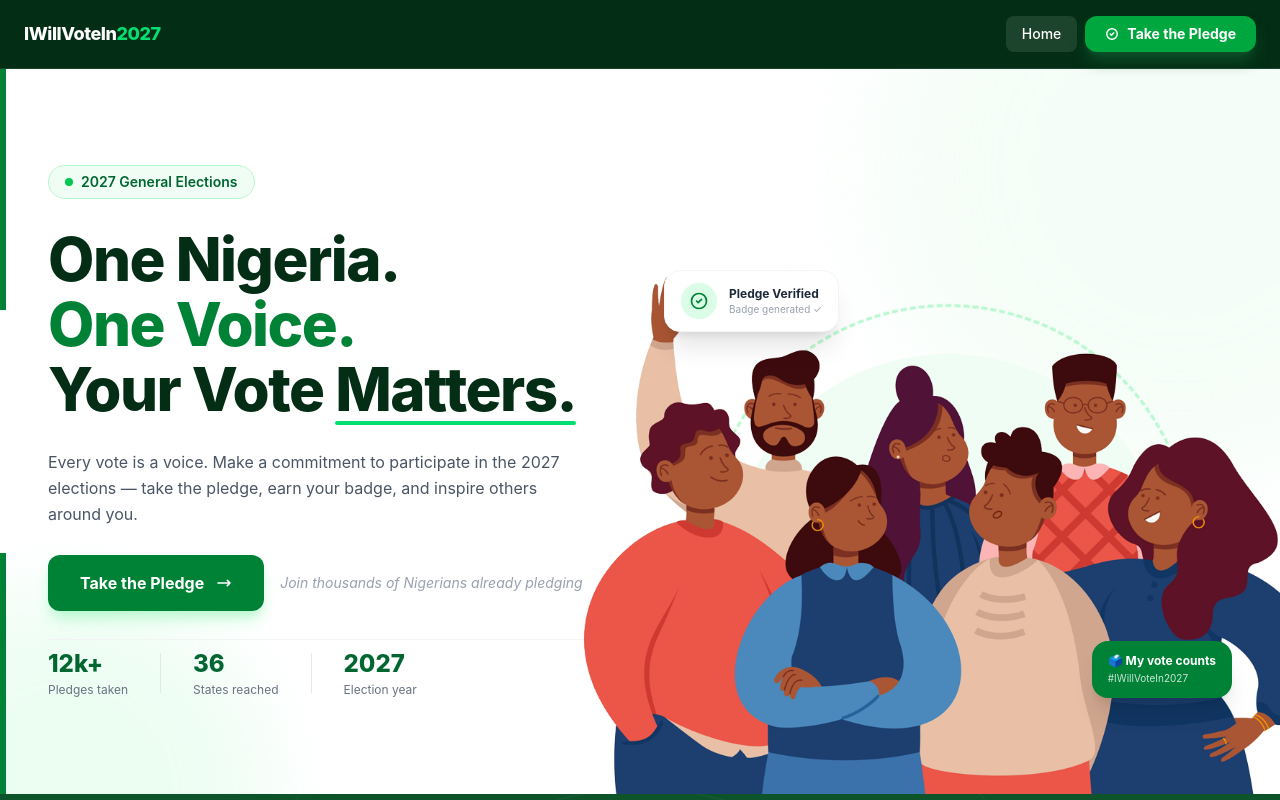
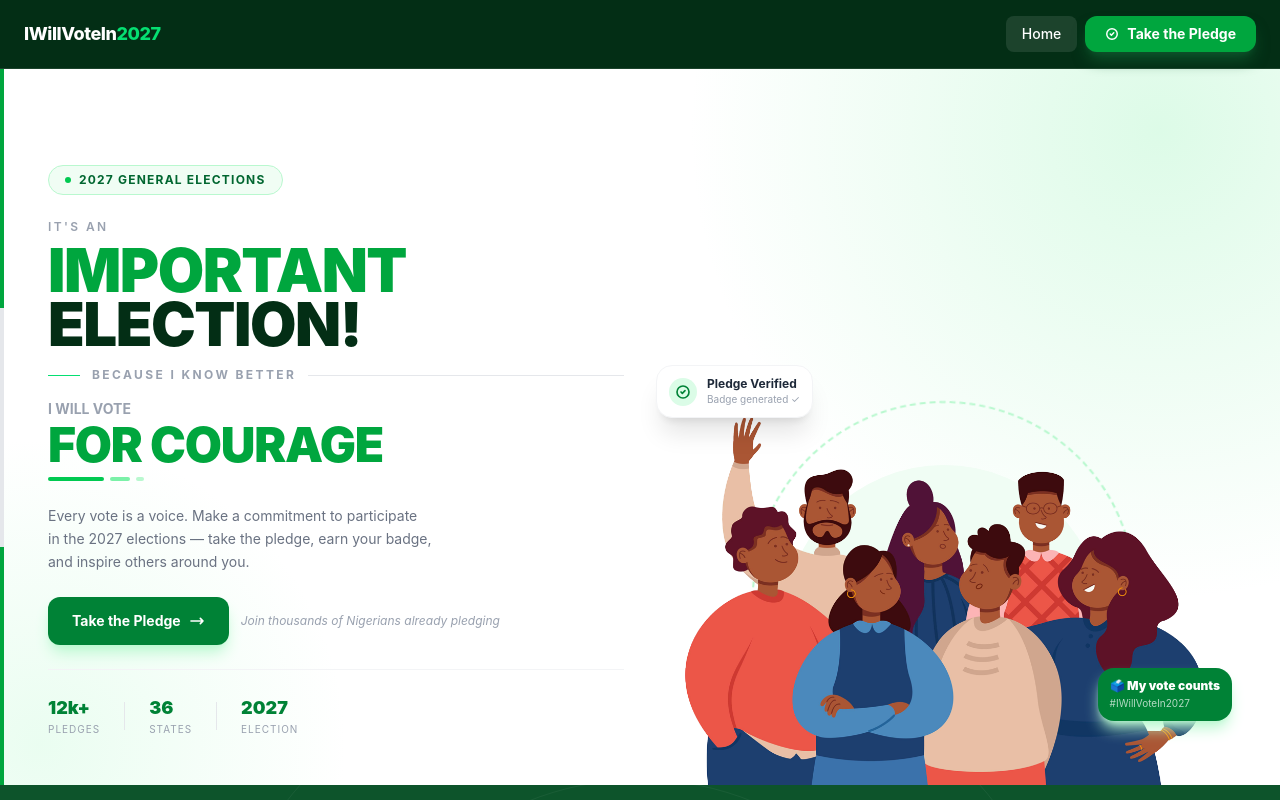
Before and after one commit to mrseewhy/iwin, a React (Vite) app: page / in a window 1280 px wide. Shown: the top 800 px of the page. Built offline with nearby package versions, Linux system fonts and the light colour scheme.

Commit message:
hero section chnaged

```diff
--- a/src/components/Hero.tsx
+++ b/src/components/Hero.tsx
@@ -1,3 +1,135 @@
+
+
+// import { Link } from "react-router-dom"
+
+// export default function Hero() {
+//     return (
+//         <section className="relative bg-white overflow-hidden">
+
+//             {/* Decorative background blobs */}
+//             <div className="absolute top-0 right-0 w-[600px] h-[600px] bg-green-50 rounded-full -translate-y-1/3 translate-x-1/3 blur-3xl opacity-70 pointer-events-none" />
+//             <div className="absolute bottom-0 left-0 w-[400px] h-[400px] bg-green-100 rounded-full translate-y-1/2 -translate-x-1/3 blur-2xl opacity-50 pointer-events-none" />
+
+//             {/* Nigeria flag accent strip */}
+//             <div className="absolute left-0 top-0 h-full w-1.5 flex flex-col">
+//                 <div className="flex-1 bg-green-700" />
+//                 <div className="flex-1 bg-white border-y border-gray-100" />
+//                 <div className="flex-1 bg-green-700" />
+//             </div>
+
+//             <div className="relative max-w-7xl mx-auto px-8 lg:px-12 grid lg:grid-cols-2 gap-12 items-end w-full">
+
+//                 {/* LEFT SIDE — padded top & bottom, vertically centered */}
+//                 <div className="space-y-7 py-20 lg:py-24">
+
+//                     {/* Election year badge */}
+//                     <div className="inline-flex items-center gap-2 bg-green-50 border border-green-200 text-green-800 text-sm font-semibold px-4 py-1.5 rounded-full">
+//                         <span className="w-2 h-2 bg-green-500 rounded-full animate-pulse" />
+//                         2027 General Elections
+//                     </div>
+
+//                     {/* Headline — one step smaller so left col matches right col height */}
+//                     <h1 className="text-4xl md:text-5xl lg:text-6xl font-extrabold text-green-950 leading-[1.08] tracking-tight">
+//                         One Nigeria.
+//                         <br />
+//                         <span className="text-green-700">One Voice.</span>
+//                         <br />
+//                         Your Vote{" "}
+//                         <span className="relative inline-block">
+//                             Matters.
+//                             <span className="absolute -bottom-1 left-0 w-full h-1 bg-green-400 rounded-full" />
+//                         </span>
+//                     </h1>
+
+
+
+//                     {/* Supporting text */}
+//                     <p className="text-base text-gray-600 max-w-lg leading-relaxed">
+//                         Every vote is a voice. Make a commitment to participate in the
+//                         2027 elections — take the pledge, earn your badge, and inspire
+//                         others around you.
+//                     </p>
+
+//                     {/* CTA row */}
+//                     <div className="flex flex-col sm:flex-row items-start sm:items-center gap-4">
+//                         <Link
+//                             to="/pledge"
+//                             className="group inline-flex items-center gap-3 bg-green-700 hover:bg-green-800 text-white px-8 py-4 rounded-xl font-bold text-base transition-all duration-200 shadow-lg shadow-green-200 hover:shadow-green-300 hover:-translate-y-0.5"
+//                         >
+//                             Take the Pledge
+//                             <svg
+//                                 className="w-4 h-4 transition-transform duration-200 group-hover:translate-x-1"
+//                                 fill="none"
+//                                 stroke="currentColor"
+//                                 viewBox="0 0 24 24"
+//                             >
+//                                 <path strokeLinecap="round" strokeLinejoin="round" strokeWidth={2.5} d="M17 8l4 4m0 0l-4 4m4-4H3" />
+//                             </svg>
+//                         </Link>
+//                         <span className="text-sm text-gray-400 italic">
+//                             Join thousands of Nigerians already pledging
+//                         </span>
+//                     </div>
+
+//                     {/* Social proof stats */}
+//                     <div className="flex items-center gap-8 pt-2 border-t border-gray-100">
+//                         <div>
+//                             <p className="text-2xl font-extrabold text-green-800">12k+</p>
+//                             <p className="text-xs text-gray-500 mt-0.5">Pledges taken</p>
+//                         </div>
+//                         <div className="w-px h-10 bg-gray-200" />
+//                         <div>
+//                             <p className="text-2xl font-extrabold text-green-800">36</p>
+//                             <p className="text-xs text-gray-500 mt-0.5">States reached</p>
+//                         </div>
+//                         <div className="w-px h-10 bg-gray-200" />
+//                         <div>
+//                             <p className="text-2xl font-extrabold text-green-800">2027</p>
+//                             <p className="text-xs text-gray-500 mt-0.5">Election year</p>
+//                         </div>
+//                     </div>
+//                 </div>
+
+//                 {/* RIGHT SIDE — no padding-bottom so image sits flush at base */}
+//                 <div className="relative flex items-end justify-center pt-16">
+
+//                     {/* Green circle — anchored to bottom center */}
+//                     <div className="absolute bottom-0 left-1/2 -translate-x-1/2 w-[320px] h-[320px] lg:w-[440px] lg:h-[440px] bg-green-50 rounded-full pointer-events-none" />
+
+//                     {/* Spinning dashed ring — anchored to bottom center */}
+//                     <div className="absolute bottom-0 left-1/2 -translate-x-1/2 w-[360px] h-[360px] lg:w-[490px] lg:h-[490px] rounded-full border-[3px] border-dashed border-green-200 animate-[spin_30s_linear_infinite] pointer-events-none" />
+
+//                     {/* Hero image — flush to the bottom of the section */}
+//                     <img
+//                         src="/img/hero-bg.png"
+//                         alt="Nigerians united, ready to vote in 2027"
+//                         className="relative z-10 w-auto h-[420px] lg:h-[540px] max-w-none object-contain object-bottom block"
+//                     />
+
+//                     {/* Floating badge — top left */}
+//                     <div className="absolute top-20 left-0 z-20 bg-white rounded-2xl shadow-xl border border-gray-100 px-4 py-3 flex items-center gap-3">
+//                         <div className="w-9 h-9 bg-green-100 rounded-full flex items-center justify-center shrink-0">
+//                             <svg className="w-5 h-5 text-green-700" fill="none" stroke="currentColor" viewBox="0 0 24 24">
+//                                 <path strokeLinecap="round" strokeLinejoin="round" strokeWidth={2} d="M9 12l2 2 4-4m6 2a9 9 0 11-18 0 9 9 0 0118 0z" />
+//                             </svg>
+//                         </div>
+//                         <div>
+//                             <p className="text-xs font-bold text-gray-800">Pledge Verified</p>
+//                             <p className="text-[10px] text-gray-400">Badge generated ✓</p>
+//                         </div>
+//                     </div>
+
+//                     {/* Floating badge — mid right */}
+//                     <div className="absolute bottom-24 right-0 z-20 bg-green-700 text-white rounded-2xl shadow-xl px-4 py-3">
+//                         <p className="text-xs font-bold">🗳️ My vote counts</p>
+//                         <p className="text-[10px] opacity-80 mt-0.5">#IWillVoteIn2027</p>
+//                     </div>
+
+//                 </div>
+//             </div>
+//         </section>
+//     )
+// }
 
 
 import { Link } from "react-router-dom"
@@ -6,109 +138,124 @@ export default function Hero() {
     return (
         <section className="relative bg-white overflow-hidden">
 
-            {/* Decorative background blobs */}
-            <div className="absolute top-0 right-0 w-[600px] h-[600px] bg-green-50 rounded-full -translate-y-1/3 translate-x-1/3 blur-3xl opacity-70 pointer-events-none" />
-            <div className="absolute bottom-0 left-0 w-[400px] h-[400px] bg-green-100 rounded-full translate-y-1/2 -translate-x-1/3 blur-2xl opacity-50 pointer-events-none" />
+            {/* Soft green glow — top right */}
+            <div className="absolute top-0 right-0 w-[600px] h-[600px] pointer-events-none"
+                style={{ background: "radial-gradient(circle at 80% 10%, rgba(187,247,208,0.5) 0%, transparent 65%)" }} />
+            {/* Soft glow — bottom left */}
+            <div className="absolute bottom-0 left-0 w-[400px] h-[400px] pointer-events-none"
+                style={{ background: "radial-gradient(circle at 10% 90%, rgba(220,252,231,0.6) 0%, transparent 60%)" }} />
 
-            {/* Nigeria flag accent strip */}
-            <div className="absolute left-0 top-0 h-full w-1.5 flex flex-col">
-                <div className="flex-1 bg-green-700" />
-                <div className="flex-1 bg-white border-y border-gray-100" />
-                <div className="flex-1 bg-green-700" />
+            {/* Nigeria flag stripe — left edge */}
+            <div className="absolute left-0 top-0 h-full w-1 flex flex-col pointer-events-none">
+                <div className="flex-1 bg-green-600" />
+                <div className="flex-1 bg-gray-200" />
+                <div className="flex-1 bg-green-600" />
             </div>
 
-            <div className="relative max-w-7xl mx-auto px-8 lg:px-12 grid lg:grid-cols-2 gap-12 items-end w-full">
+            <div className="relative z-10 max-w-7xl mx-auto px-8 lg:px-12 grid lg:grid-cols-2 gap-8 items-center lg:items-end">
 
-                {/* LEFT SIDE — padded top & bottom, vertically centered */}
-                <div className="space-y-7 py-20 lg:py-24">
+                {/* LEFT — copy */}
+                <div className="py-16 lg:pt-24 lg:pb-0 space-y-6">
 
-                    {/* Election year badge */}
-                    <div className="inline-flex items-center gap-2 bg-green-50 border border-green-200 text-green-800 text-sm font-semibold px-4 py-1.5 rounded-full">
-                        <span className="w-2 h-2 bg-green-500 rounded-full animate-pulse" />
+                    {/* Badge */}
+                    <div className="inline-flex items-center gap-2 bg-green-50 border border-green-200 text-green-800 text-xs font-bold px-4 py-1.5 rounded-full uppercase tracking-widest">
+                        <span className="w-1.5 h-1.5 bg-green-500 rounded-full animate-pulse" />
                         2027 General Elections
                     </div>
 
-                    {/* Headline — one step smaller so left col matches right col height */}
-                    <h1 className="text-4xl md:text-5xl lg:text-6xl font-extrabold text-green-950 leading-[1.08] tracking-tight">
-                        One Nigeria.
-                        <br />
-                        <span className="text-green-700">One Voice.</span>
-                        <br />
-                        Your Vote{" "}
-                        <span className="relative inline-block">
-                            Matters.
-                            <span className="absolute -bottom-1 left-0 w-full h-1 bg-green-400 rounded-full" />
-                        </span>
-                    </h1>
+                    {/* Headline */}
+                    <div>
+                        <p className="text-gray-400 text-xs font-semibold uppercase tracking-[0.2em] mb-2">
+                            It's an
+                        </p>
+                        <h1 className="font-black text-green-950 leading-[0.9] tracking-tight text-5xl md:text-6xl">
+                            <span className="text-green-600">IMPORTANT</span>
+                            <br />
+                            ELECTION!
+                        </h1>
+
+                        <div className="flex items-center gap-3 my-4">
+                            <div className="h-px bg-green-400 w-8" />
+                            <p className="text-gray-400 text-xs font-bold uppercase tracking-[0.2em]">
+                                Because I know better
+                            </p>
+                            <div className="h-px bg-gray-200 flex-1" />
+                        </div>
+
+                        <p className="text-gray-400 text-sm font-bold mb-0.5">I WILL VOTE</p>
+                        <p className="font-black text-green-600 leading-none tracking-tight text-4xl md:text-5xl">
+                            FOR COURAGE
+                        </p>
+                        <div className="mt-2 flex items-center gap-1.5">
+                            <div className="h-1 w-14 bg-green-500 rounded-full" />
+                            <div className="h-1 w-5 bg-green-300 rounded-full" />
+                            <div className="h-1 w-2 bg-green-200 rounded-full" />
+                        </div>
+                    </div>
 
                     {/* Supporting text */}
-                    <p className="text-base text-gray-600 max-w-lg leading-relaxed">
+                    <p className="text-gray-500 text-sm leading-relaxed max-w-sm">
                         Every vote is a voice. Make a commitment to participate in the
                         2027 elections — take the pledge, earn your badge, and inspire
                         others around you.
                     </p>
 
-                    {/* CTA row */}
-                    <div className="flex flex-col sm:flex-row items-start sm:items-center gap-4">
+                    {/* CTA */}
+                    <div className="flex flex-col sm:flex-row items-start sm:items-center gap-3">
                         <Link
                             to="/pledge"
-                            className="group inline-flex items-center gap-3 bg-green-700 hover:bg-green-800 text-white px-8 py-4 rounded-xl font-bold text-base transition-all duration-200 shadow-lg shadow-green-200 hover:shadow-green-300 hover:-translate-y-0.5"
+                            className="group inline-flex items-center gap-2 bg-green-700 hover:bg-green-800 text-white px-6 py-3.5 rounded-xl font-bold text-sm transition-all duration-200 hover:-translate-y-0.5 shadow-lg shadow-green-200"
                         >
                             Take the Pledge
-                            <svg
-                                className="w-4 h-4 transition-transform duration-200 group-hover:translate-x-1"
-                                fill="none"
-                                stroke="currentColor"
-                                viewBox="0 0 24 24"
-                            >
+                            <svg className="w-4 h-4 transition-transform duration-200 group-hover:translate-x-1"
+                                fill="none" stroke="currentColor" viewBox="0 0 24 24">
                                 <path strokeLinecap="round" strokeLinejoin="round" strokeWidth={2.5} d="M17 8l4 4m0 0l-4 4m4-4H3" />
                             </svg>
                         </Link>
-                        <span className="text-sm text-gray-400 italic">
+                        <span className="text-gray-400 text-xs italic">
                             Join thousands of Nigerians already pledging
                         </span>
                     </div>
 
-                    {/* Social proof stats */}
-                    <div className="flex items-center gap-8 pt-2 border-t border-gray-100">
-                        <div>
-                            <p className="text-2xl font-extrabold text-green-800">12k+</p>
-                            <p className="text-xs text-gray-500 mt-0.5">Pledges taken</p>
-                        </div>
-                        <div className="w-px h-10 bg-gray-200" />
-                        <div>
-                            <p className="text-2xl font-extrabold text-green-800">36</p>
-                            <p className="text-xs text-gray-500 mt-0.5">States reached</p>
-                        </div>
-                        <div className="w-px h-10 bg-gray-200" />
-                        <div>
-                            <p className="text-2xl font-extrabold text-green-800">2027</p>
-                            <p className="text-xs text-gray-500 mt-0.5">Election year</p>
-                        </div>
+                    {/* Stats */}
+                    <div className="flex items-center gap-6 pt-6 border-t border-gray-100 pb-0 md:pb-12">
+                        {[
+                            { value: "12k+", label: "Pledges" },
+                            { value: "36", label: "States" },
+                            { value: "2027", label: "Election" },
+                        ].map((s, i) => (
+                            <div key={s.label} className="flex items-center gap-6">
+                                {i > 0 && <div className="w-px h-7 bg-gray-200" />}
+                                <div>
+                                    <p className="text-lg font-black text-green-700">{s.value}</p>
+                                    <p className="text-[10px] text-gray-400 uppercase tracking-widest">{s.label}</p>
+                                </div>
+                            </div>
+                        ))}
                     </div>
                 </div>
 
-                {/* RIGHT SIDE — no padding-bottom so image sits flush at base */}
-                <div className="relative flex items-end justify-center pt-16">
+                {/* RIGHT — image, shown on all screen sizes */}
+                <div className="relative flex items-end justify-center">
 
-                    {/* Green circle — anchored to bottom center */}
-                    <div className="absolute bottom-0 left-1/2 -translate-x-1/2 w-[320px] h-[320px] lg:w-[440px] lg:h-[440px] bg-green-50 rounded-full pointer-events-none" />
+                    {/* Green circle base */}
+                    <div className="absolute bottom-0 left-1/2 -translate-x-1/2 w-64 h-64 lg:w-80 lg:h-80 bg-green-50 rounded-full pointer-events-none" />
 
-                    {/* Spinning dashed ring — anchored to bottom center */}
-                    <div className="absolute bottom-0 left-1/2 -translate-x-1/2 w-[360px] h-[360px] lg:w-[490px] lg:h-[490px] rounded-full border-[3px] border-dashed border-green-200 animate-[spin_30s_linear_infinite] pointer-events-none" />
+                    {/* Spinning dashed ring */}
+                    <div className="absolute bottom-0 left-1/2 -translate-x-1/2 w-72 h-72 lg:w-96 lg:h-96 rounded-full border-2 border-dashed border-green-200 animate-[spin_25s_linear_infinite] pointer-events-none" />
 
-                    {/* Hero image — flush to the bottom of the section */}
+                    {/* Hero image */}
                     <img
                         src="/img/hero-bg.png"
                         alt="Nigerians united, ready to vote in 2027"
-                        className="relative z-10 w-auto h-[420px] lg:h-[540px] max-w-none object-contain object-bottom block"
+                        className="relative z-10 w-auto h-[320px] lg:h-[460px] max-w-full object-contain object-bottom block"
                     />
 
-                    {/* Floating badge — top left */}
-                    <div className="absolute top-20 left-0 z-20 bg-white rounded-2xl shadow-xl border border-gray-100 px-4 py-3 flex items-center gap-3">
-                        <div className="w-9 h-9 bg-green-100 rounded-full flex items-center justify-center shrink-0">
-                            <svg className="w-5 h-5 text-green-700" fill="none" stroke="currentColor" viewBox="0 0 24 24">
-                                <path strokeLinecap="round" strokeLinejoin="round" strokeWidth={2} d="M9 12l2 2 4-4m6 2a9 9 0 11-18 0 9 9 0 0118 0z" />
+                    {/* Floating verified badge */}
+                    <div className="absolute top-10 left-0 z-20 bg-white rounded-2xl shadow-xl border border-gray-100 px-3 py-2.5 flex items-center gap-2.5">
+                        <div className="w-7 h-7 bg-green-100 rounded-full flex items-center justify-center shrink-0">
+                            <svg className="w-4 h-4 text-green-700" fill="none" stroke="currentColor" viewBox="0 0 24 24">
+                                <path strokeLinecap="round" strokeLinejoin="round" strokeWidth={2.5} d="M9 12l2 2 4-4m6 2a9 9 0 11-18 0 9 9 0 0118 0z" />
                             </svg>
                         </div>
                         <div>
@@ -117,13 +264,13 @@ export default function Hero() {
                         </div>
                     </div>
 
-                    {/* Floating badge — mid right */}
-                    <div className="absolute bottom-24 right-0 z-20 bg-green-700 text-white rounded-2xl shadow-xl px-4 py-3">
-                        <p className="text-xs font-bold">🗳️ My vote counts</p>
-                        <p className="text-[10px] opacity-80 mt-0.5">#IWillVoteIn2027</p>
+                    {/* Floating vote badge */}
+                    <div className="absolute bottom-16 right-0 z-20 bg-green-700 text-white rounded-2xl shadow-lg shadow-green-200 px-3 py-2.5">
+                        <p className="text-xs font-black">🗳️ My vote counts</p>
+                        <p className="text-[10px] opacity-70 mt-0.5">#IWillVoteIn2027</p>
                     </div>
+                </div>
 
-                </div>
             </div>
         </section>
     )
--- a/src/components/PledgeForm.tsx
+++ b/src/components/PledgeForm.tsx
@@ -210,7 +210,7 @@ export default function PledgeForm({ onSubmit, isSubmitting }: Props) {
                 <Field label="Full Name" error={errors.name} required>
                     <input
                         type="text"
-                        placeholder="e.g. Amara Okafor"
+                        placeholder="Enter your name or nickname"
                         value={fields.name}
                         onChange={(e) => set("name", e.target.value)}
                         disabled={isSubmitting}
```
Lines whose indentation alone changed are shown as unchanged.
